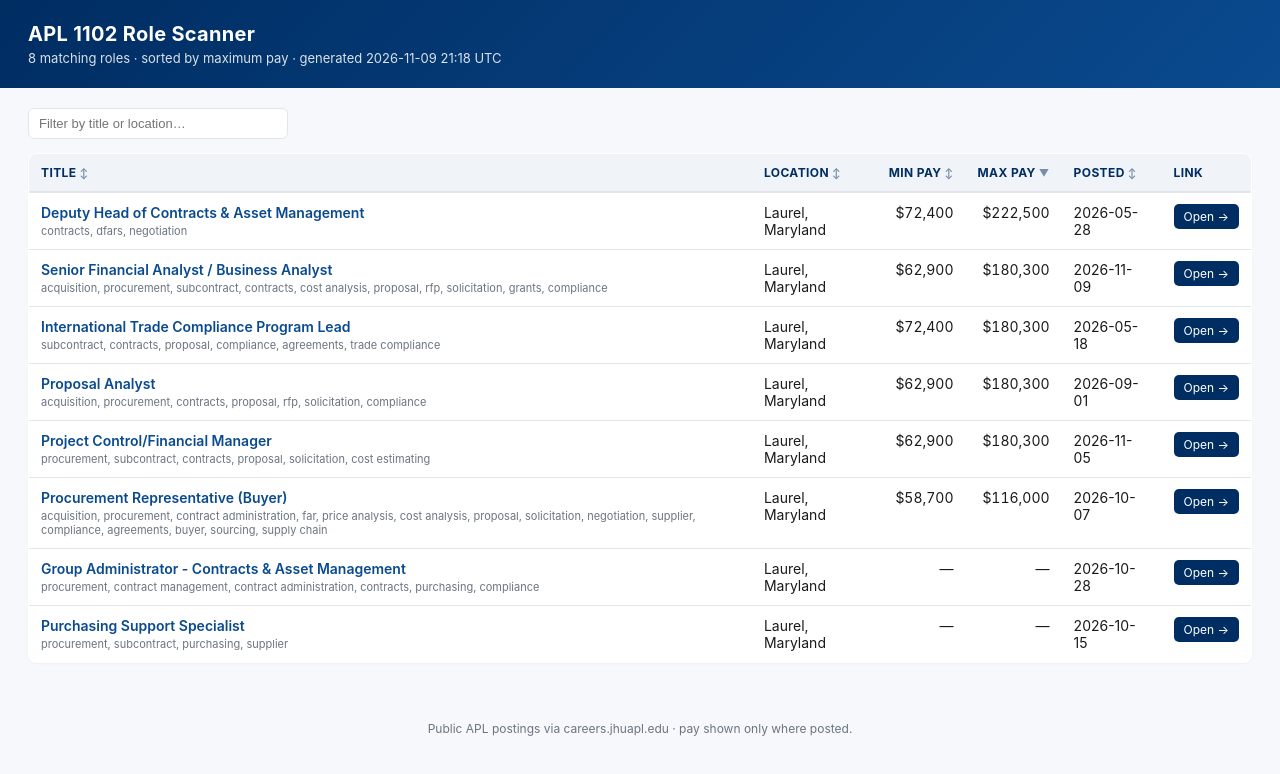
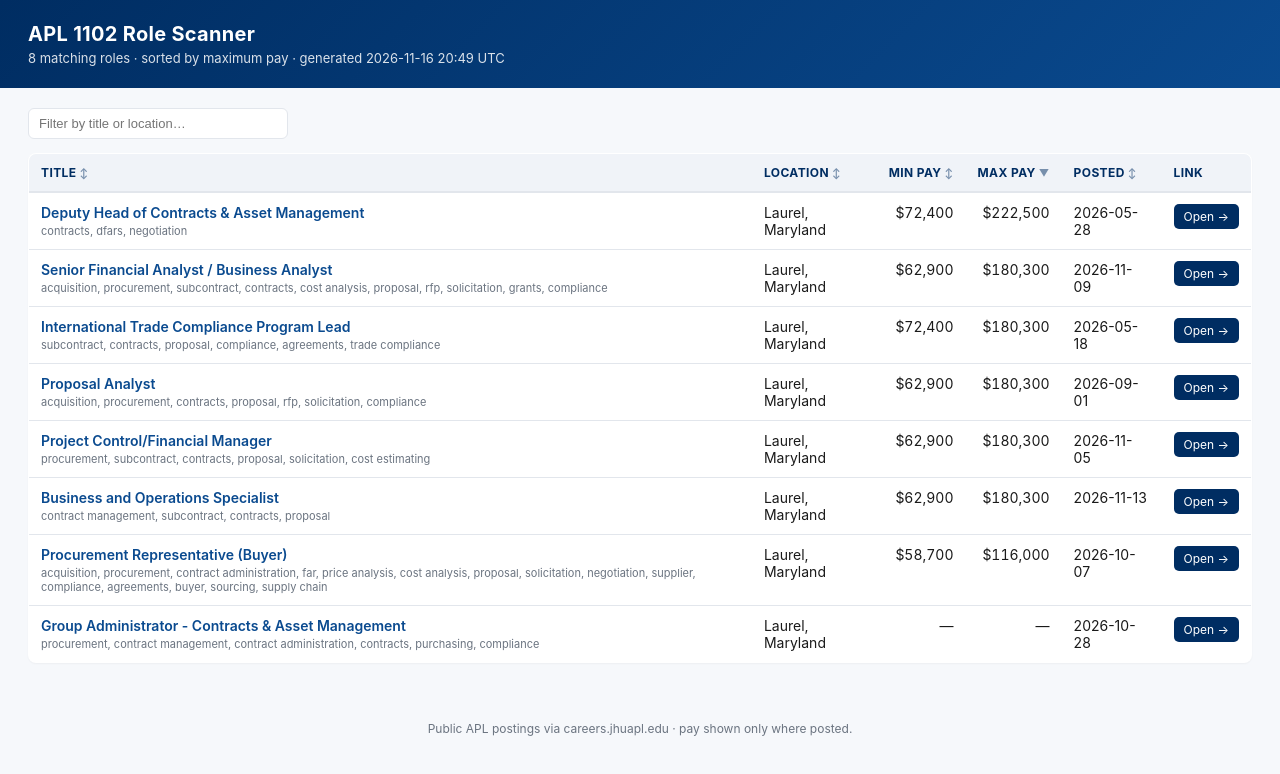
Before and after one commit to BVHAPL/APL1102, a plain HTML site: page index.html in a window 1280 px wide. Drawn offline with Linux system fonts and the light colour scheme.

Commit message:
Auto-update dashboard (2026-11-16)

```diff
--- a/index.html
+++ b/index.html
@@ -48,7 +48,7 @@
 <header>
   <h1>APL 1102 Role Scanner</h1>
   <div class="meta">8 matching roles &middot;
-      sorted by maximum pay &middot; generated 2026-11-09 21:18 UTC</div>
+      sorted by maximum pay &middot; generated 2026-11-16 20:49 UTC</div>
 </header>
 <div class="wrap">
   <div class="controls">
@@ -113,6 +113,15 @@
         <td><a class="btn" href="https://careers.jhuapl.edu/jobs/60230?lang=en-us" target="_blank" rel="noopener">Open &rarr;</a></td>
       </tr>
       <tr>
+        <td class="title"><a href="https://careers.jhuapl.edu/jobs/60937?lang=en-us" target="_blank" rel="noopener">Business and Operations Specialist</a>
+            <div class="matched">contract management, subcontract, contracts, proposal</div></td>
+        <td>Laurel, Maryland</td>
+        <td class="num" data-sort="62900">$62,900</td>
+        <td class="num" data-sort="180300">$180,300</td>
+        <td data-sort="2026-11-13">2026-11-13</td>
+        <td><a class="btn" href="https://careers.jhuapl.edu/jobs/60937?lang=en-us" target="_blank" rel="noopener">Open &rarr;</a></td>
+      </tr>
+      <tr>
         <td class="title"><a href="https://careers.jhuapl.edu/jobs/60344?lang=en-us" target="_blank" rel="noopener">Procurement Representative (Buyer)</a>
             <div class="matched">acquisition, procurement, contract administration, far, price analysis, cost analysis, proposal, solicitation, negotiation, supplier, compliance, agreements, buyer, sourcing, supply chain</div></td>
         <td>Laurel, Maryland</td>
@@ -129,15 +138,6 @@
         <td class="num" data-sort="0">&mdash;</td>
         <td data-sort="2026-10-28">2026-10-28</td>
         <td><a class="btn" href="https://careers.jhuapl.edu/jobs/60674?lang=en-us" target="_blank" rel="noopener">Open &rarr;</a></td>
-      </tr>
-      <tr>
-        <td class="title"><a href="https://careers.jhuapl.edu/jobs/60354?lang=en-us" target="_blank" rel="noopener">Purchasing Support Specialist</a>
-            <div class="matched">procurement, subcontract, purchasing, supplier</div></td>
-        <td>Laurel, Maryland</td>
-        <td class="num" data-sort="0">&mdash;</td>
-        <td class="num" data-sort="0">&mdash;</td>
-        <td data-sort="2026-10-15">2026-10-15</td>
-        <td><a class="btn" href="https://careers.jhuapl.edu/jobs/60354?lang=en-us" target="_blank" rel="noopener">Open &rarr;</a></td>
       </tr>
     </tbody>
   </table>
```
